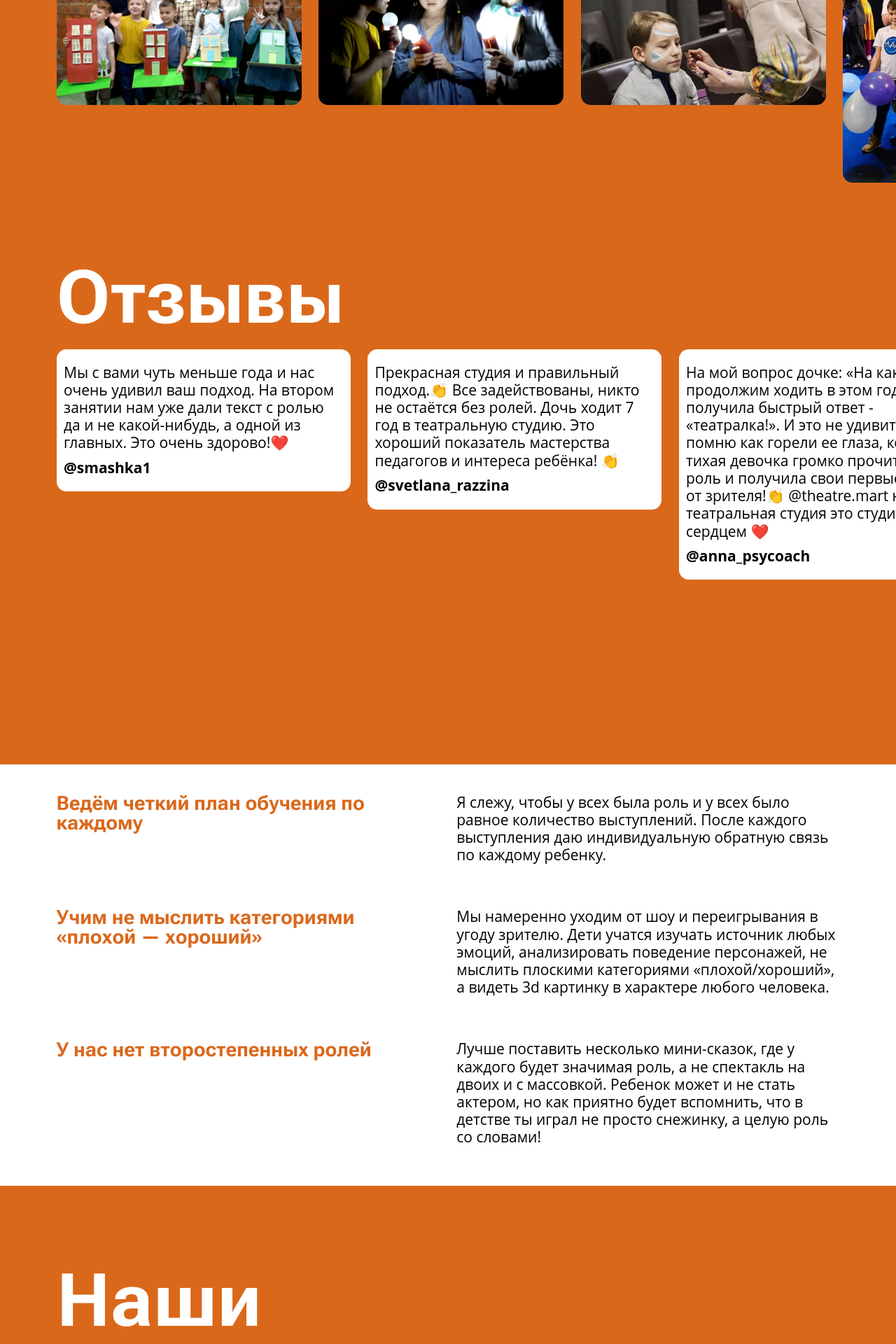
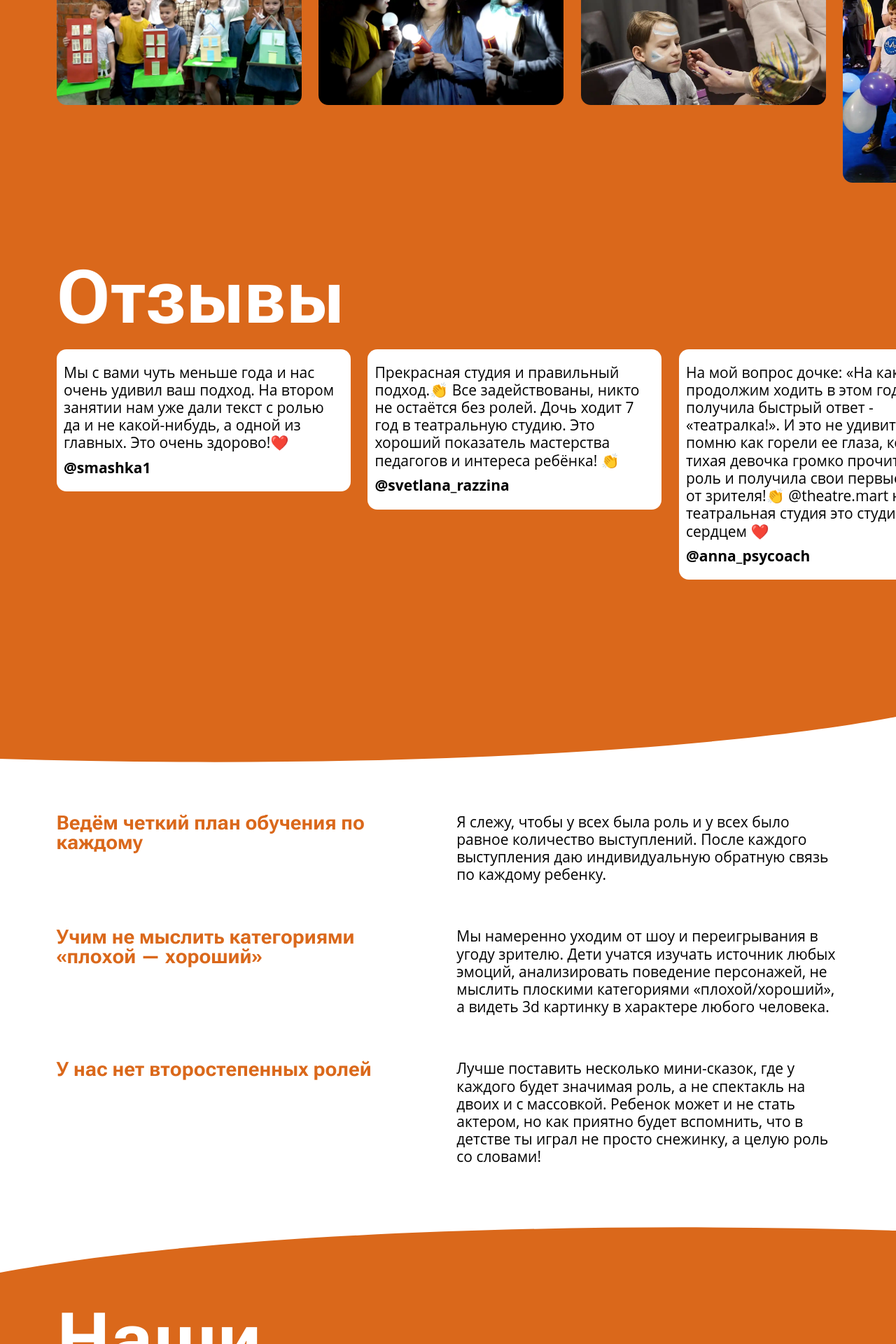
Before and after one commit to 1640max/mart, a Jekyll site: the page built from index.html, in a window 1280 px wide. Shown: the part 4480-6400 px from the top of the page at 70% size. Built offline with Jekyll 4.4.1, drawn with Linux system fonts in a browser that asks for light colours.

Commit message:
Добавил косые краешки в gum

```diff
--- a/_sass/_gum.scss
+++ b/_sass/_gum.scss
@@ -1,4 +1,39 @@
 .gum {
   background-color: var(--white);
-  padding-block: 3rem;
+  padding-block: 2rem;
+  position: relative;
+
+  --slope-height: 3rem;
+  --slope-position: calc(-1 * var(--slope-height) + 2px);
+
+  @include media-breakpoint-up(lg) {
+    padding-block: 5rem;
+    --slope-height: 5rem;
+  }
 }
+
+%slope {
+  content: "";
+  display: block;
+  position: absolute;
+  width: 100%;
+  // Не забудь дописать preserveAspectRatio="none" в svg
+  background-image: url(/assets/slope.svg);
+  background-size: 100% 100%;
+  height: var(--slope-height);
+}
+
+.gum::before {
+  @extend %slope;
+  top: var(--slope-position);
+}
+
+.gum::after {
+  @extend %slope;
+  bottom: var(--slope-position);
+  transform: scale(-1);
+}
+
+.gum_flat-bottom::after {
+  display: none;
+}
```
Also changed, not shown: assets/slope.svg (added).
